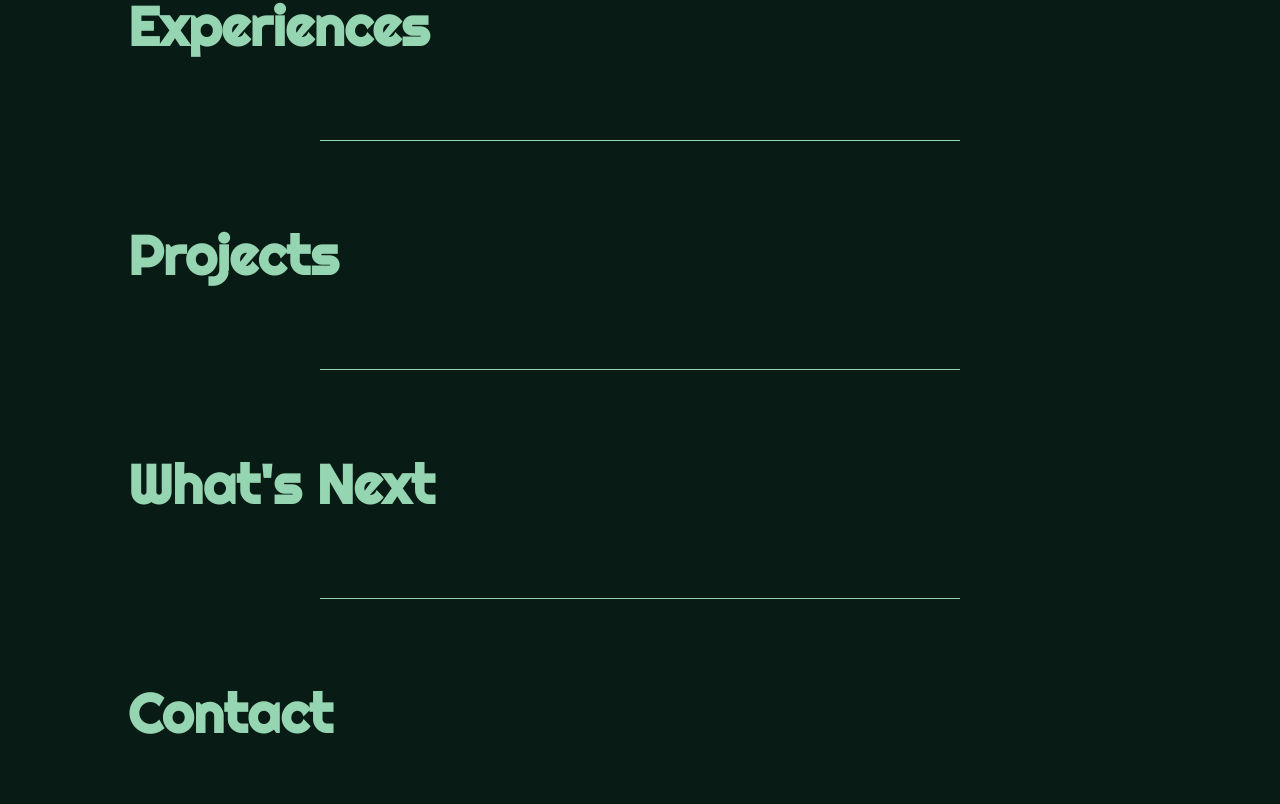
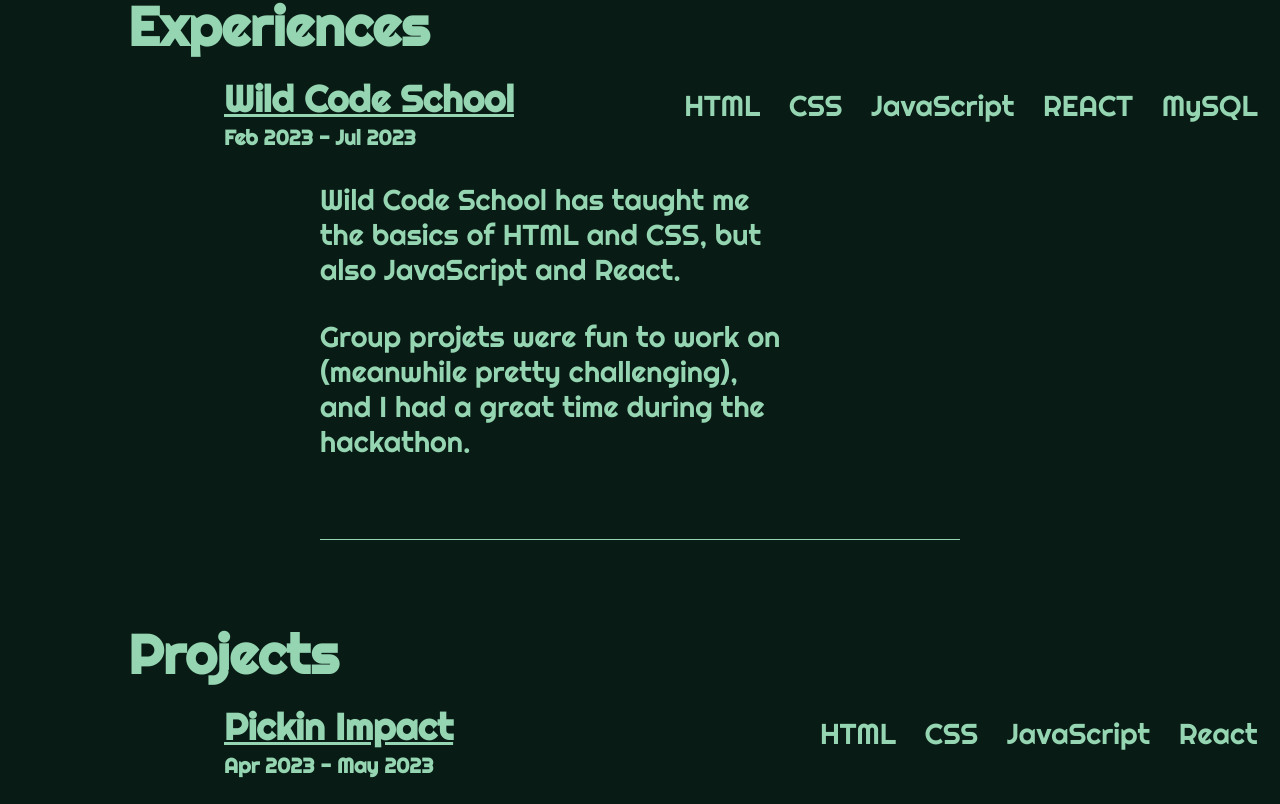
Before and after one commit to Yukitaori/Portfolio, a React (Vite) app: page / in a window 1280 px wide. Shown: the part 1496-2300 px from the top of the page. Built offline with nearby package versions, Linux system fonts and the light colour scheme.

Commit message:
adding text content + contact form

```diff
--- a/src/App.css
+++ b/src/App.css
@@ -47,6 +47,19 @@
   margin-right: 5vw;
 }
 
+h2 {
+  font-size: calc(.7em + 2vw);
+  margin-top: 1rem;
+  margin-left: 17.5vw;
+  text-decoration:underline ;
+}
+
+h3 {
+  margin-top: .2em;;
+  font-size: calc(.5em + 1vw);
+  margin-left: 17.5vw;
+}
+
 p {
   font-size: calc(1em + 1vw);
   max-width: 25ch;
--- a/src/components/Contact.jsx
+++ b/src/components/Contact.jsx
@@ -1,9 +1,20 @@
-import React from 'react'
+import React, { useState } from 'react';
+import styles from "./Contact.module.css";
 
 function Contact() {
+  const [name, setName] = useState('');
+  const [mail, setMail] = useState('');
+  const [message, setMessage] = useState('');
+
   return (
       <div>
         <h1>Contact</h1>
+        <form action="">
+          <input type="text" placeholder='Enter your name' value={name} onChange={(e) => setName(e.target.value)} />
+          <input type="text" placeholder='Enter your mail' value={mail} onChange={(e) => setMail(e.target.value)} />
+          <input type="text" placeholder='Enter your message here' value={message} onChange={(e) => setMessage(e.target.value)} />
+          <button type="submit" disabled={name === '' || mail === '' || message === ''} onClick={(e) => e.preventDefault()}> Submit</button>
+        </form>
       </div>
   )
 }
--- /dev/null
+++ b/src/components/Contact.module.css
@@ -0,0 +1,26 @@
+form {
+  margin-top: 1em;
+  display: flex;
+  flex-direction: column;
+  justify-content: flex-start;
+  align-items: center;
+}
+
+input {
+  margin: 1em;
+  width: 50%;
+  border-radius: 10px;
+  background-color: var(--first-color);
+  color: var(--second-color);
+  padding: .2em;
+}
+
+button {
+  width: 10%;
+  padding: .2em;
+  margin: 1em;
+  border: 2px solid var(--first-color);
+  border-radius: 10px;
+  background-color: var(--second-color);
+  color: var(--first-color)
+}
--- a/src/components/Experiences.jsx
+++ b/src/components/Experiences.jsx
@@ -1,8 +1,28 @@
 import React from 'react'
+import styles from './Experiences.module.css';
 
 function Experience() {
   return (
-    <div><h1>Experiences</h1></div>
+    <div>
+      <h1>Experiences</h1>
+      <div className={styles.experience}>
+        <div className={styles.experienceHeader}>
+          <div className={styles.experienceTitle}>
+            <h2>Wild Code School</h2>
+            <h3>Feb 2023 - Jul 2023</h3>
+          </div>
+          <div className={styles.experienceStacks}>
+            <p>HTML</p>
+            <p>CSS</p>
+            <p>JavaScript</p>
+            <p>REACT</p>
+            <p>MySQL</p>
+          </div>
+        </div>
+        <p>Wild Code School has taught me the basics of HTML and CSS, but also JavaScript and React.</p>
+        <p>Group projets were fun to work on (meanwhile pretty challenging), and I had a great time during the hackathon.</p>
+      </div>
+    </div>
 
   )
 }
--- /dev/null
+++ b/src/components/Experiences.module.css
@@ -0,0 +1,21 @@
+.experienceHeader {
+  display: flex;
+  justify-content: space-between;
+  align-items: center;
+}
+
+.experienceTitle {
+  min-width: fit-content;
+  margin-right: .5em;
+}
+
+.experienceStacks {
+  display: flex;
+  flex-wrap: wrap;
+  justify-content: center;
+  margin-right: .5em;
+}
+
+.experienceStacks p {
+  margin: .5em;
+}
--- a/src/components/Next.jsx
+++ b/src/components/Next.jsx
@@ -2,7 +2,11 @@
 
 function Next() {
   return (
-    <div><h1>What's Next</h1></div>
+    <div>
+      <h1>What's Next</h1>
+      <p>For the end of my formation, I'm looking for a stage of six to eight weeks.</p>
+      <p>After that, I guess I'll just see where life takes me.</p>
+    </div>
   )
 }
 
--- a/src/components/Projects.jsx
+++ b/src/components/Projects.jsx
@@ -1,8 +1,98 @@
 import React from 'react'
+import styles from './Projects.module.css'
+import githubIcon from "../assets/icons/github_nr_64px.png"
 
 function Projects() {
   return (
-    <div><h1>Projects</h1></div>
+    <div>
+      <h1>Projects</h1>
+
+      <div className={styles.project}>
+        <div className={styles.projectHeader}>
+          <div className={styles.projectTitle}>
+            <h2>Pickin Impact</h2>
+            <h3>Apr 2023 - May 2023</h3>
+          </div>
+          <div className={styles.projectStacks}>
+            <p>HTML</p>
+            <p>CSS</p>
+            <p>JavaScript</p>
+            <p>React</p>
+          </div>
+        </div>
+        <div className={styles.projectText}>
+          <p>Our second group projects is a video game that takes place in the Genshin Impact universe.</p>
+          <p>We had two constraints for this project : working with React and working with APIs.</p>
+          <p>We were three persons on this project and we worked for three weeks, building 3 mini-games using different algorithms. That was a lot of fun.</p>
+          </div>
+        <img src="" alt="Pickin Impact Screenshot" />
+        <div className={styles.projectsLinks}>
+          <a className={styles.projectLink} href="">
+            <p>See more</p>
+          </a>
+          <a className={styles.githubLink} href="">
+            <img src={githubIcon} alt="Github Icon" />
+          </a>
+        </div>
+      </div>
+
+      <div className={styles.project}>
+        <div className={styles.projectHeader}>
+          <div className={styles.projectTitle}>
+            <h2>Wildked'in</h2>
+            <h3>Mar 2023 - Apr 2023</h3>
+          </div>
+          <div className={styles.projectStacks}>
+            <p>HTML</p>
+            <p>CSS</p>
+            <p>JavaScript</p>
+          </div>
+        </div>
+        <div className={styles.projectText}>
+          <p>My first group project during the formation.</p>
+          <p>Four of us worked on this project for two weeks, that takes the form of a portfolio presenting the persons from the class, with a filters system.</p>
+          <p>Versioning with Git and Github were a bit of an intellectual challenge at first, but we survived it.</p>
+          </div>
+        <img src="" alt="Wildked'in Screenshot" />
+        <div className={styles.projectsLinks}>
+          <a className={styles.projectLink} href="">
+            <p>See more</p>
+          </a>
+          <a className={styles.githubLink} href="">
+            <img src={githubIcon} alt="Github Icon" />
+          </a>
+        </div>
+      </div>
+
+      <div className={styles.project}>
+        <div className={styles.projectHeader}>
+          <div className={styles.projectTitle}>
+            <h2>Mastermind</h2>
+            <h3>Jan 2023 - Apr 2023</h3>
+          </div>
+          <div className={styles.projectStacks}>
+            <p>HTML</p>
+            <p>CSS</p>
+            <p>JavaScript</p>
+          </div>
+        </div>
+        <div className={styles.projectText}>
+          <p>A board games classic.</p>
+          <p>I started this project (my very first personal one) before my formation to test JavaScript and DOM manipulation.</p>
+          <p>I had quite a hard time with the algorithm in charge of verifying the user's guess but I eventually made it.</p>
+          </div>
+        <img src="" alt="Mastermind Screenshot" />
+        <div className={styles.projectsLinks}>
+          <a className={styles.projectLink} href="">
+            <p>See more</p>
+          </a>
+          <a className={styles.githubLink} href="">
+            <img src={githubIcon} alt="Github Icon" />
+          </a>
+        </div>
+      </div>
+
+    </div>
   )
 }
 
--- /dev/null
+++ b/src/components/Projects.module.css
@@ -0,0 +1,26 @@
+.projectHeader {
+  display: flex;
+  justify-content: space-between;
+  align-items: center;
+}
+
+.projectTitle {
+  min-width: fit-content;
+  margin-right: .5em;
+}
+
+.projectStacks {
+  display: flex;
+  flex-wrap: wrap;
+  justify-content: center;
+  margin-right: .5em;
+}
+
+.projectStacks p {
+  margin: .5em;
+}
+
+.projectsLinks {
+  display: flex;
+  align-items: center;
+}
```
